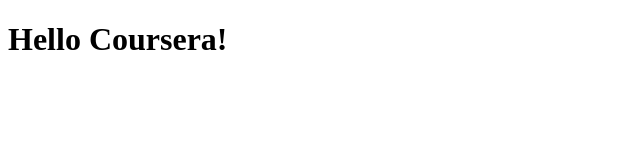
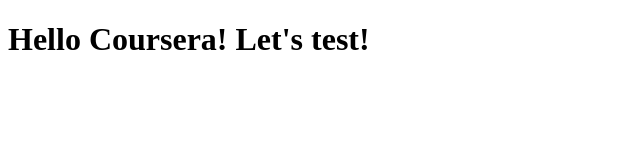
Before and after one commit to jayceechou/coursera-test, a plain HTML site: page site/index.html in a window 1280 px wide. Shown: the whole page, without its empty margins (0-640 px from the left). Drawn offline with Linux system fonts and the light colour scheme.

Commit message:
small addition to our page content.

```diff
--- a/site/index.html
+++ b/site/index.html
@@ -4,6 +4,6 @@
 	<title>Hello Coursera!</title>
 </head>
 <body>
-<h1>Hello Coursera!</h1>
+<h1>Hello Coursera! Let's test!</h1>
 </body>
 </html>
```
